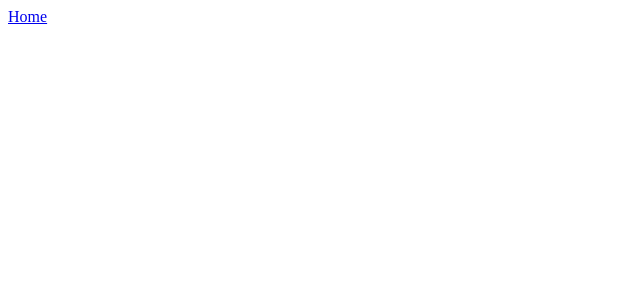
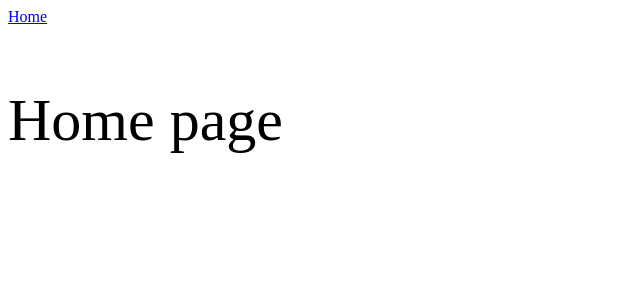
Before and after one commit to mechmillan/book-barter, a React app: page /home in a window 1280 px wide. Shown: the top 300 px of the page, without its empty margins (0-640 px from the left). Built offline with nearby package versions, Linux system fonts and the light colour scheme.

Commit message:
feat: remove Header.js

```diff
--- a/client/components/Navbar.js
+++ b/client/components/Navbar.js
@@ -1,12 +1,16 @@
 import React from "react";
 import { BrowserRouter as Router, Route, Link } from "react-router-dom";
+import Home from "./Home";
 
 const Navbar = () => {
   return (
     <Router>
-      <nav>
-        <Link to="/home">Home</Link>
-      </nav>
+      <div>
+        <nav>
+          <Link to="/home">Home</Link>
+        </nav>
+        <Route exact path="/home" component={Home} />
+      </div>
     </Router>
   );
 };
```
Also changed, not shown: client/components/Header.js (deleted, +0 -14 lines), 1 other file (tests, documents, lock files or other folders).
